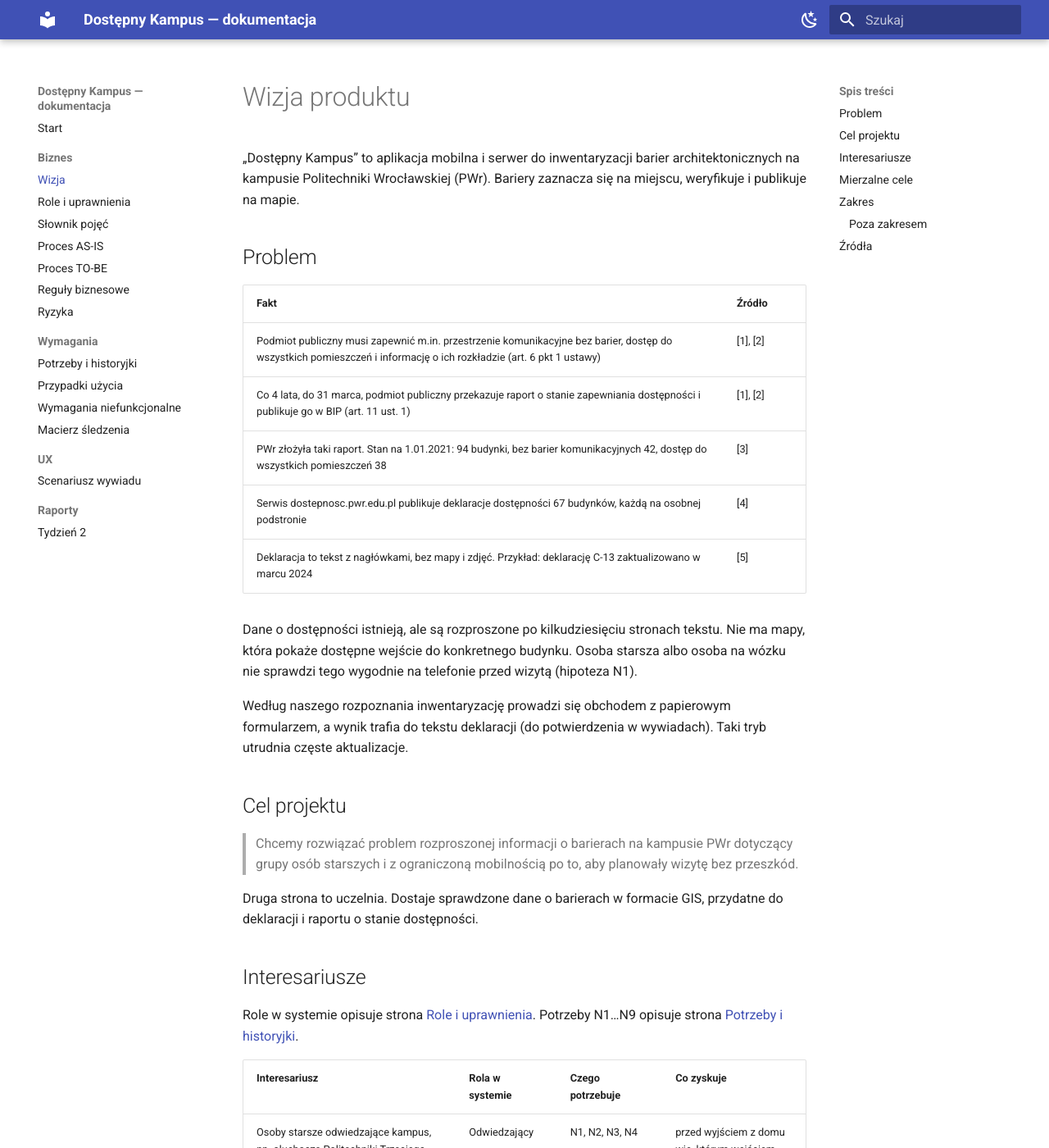
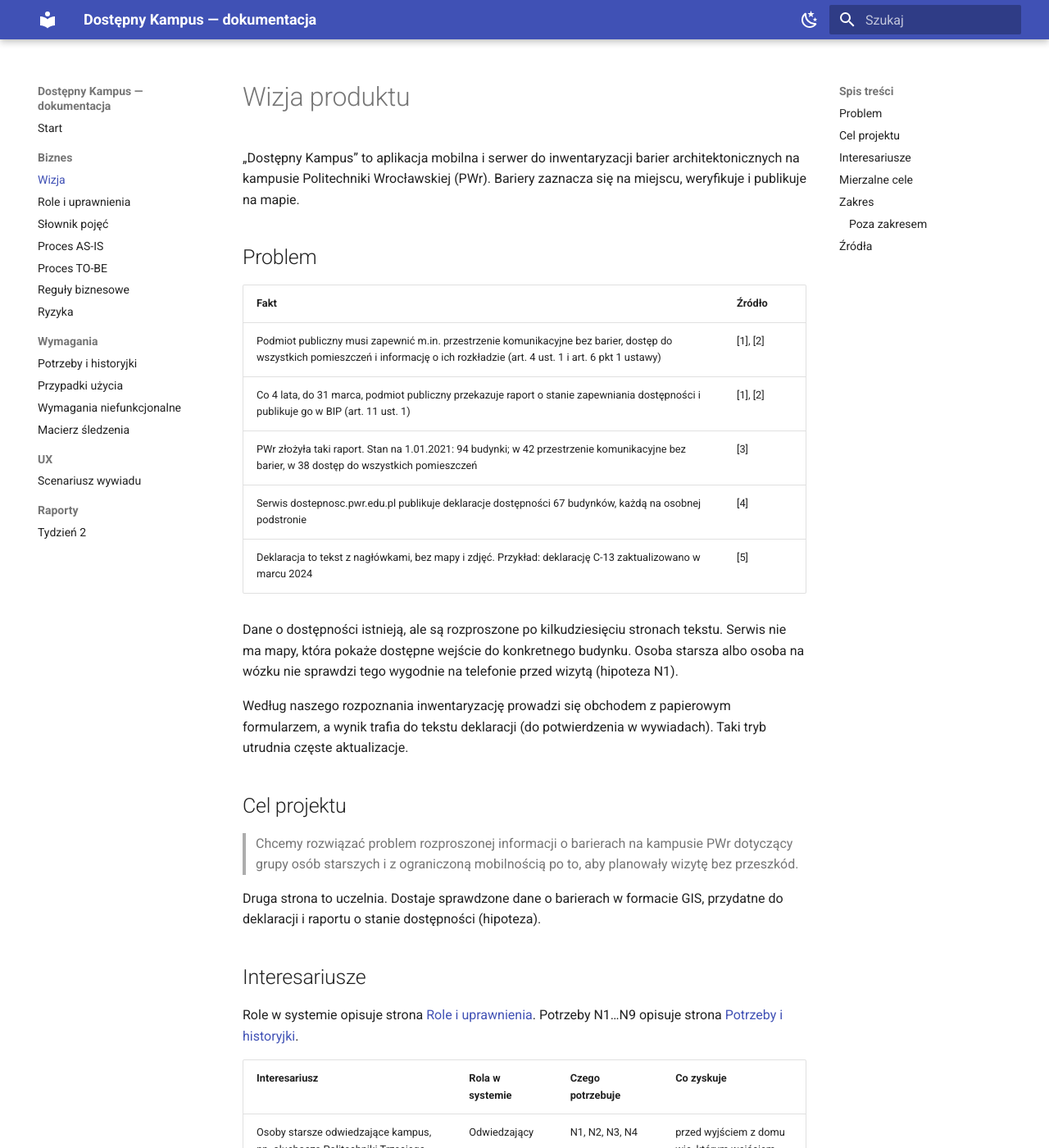
Before and after one commit to dostepny-kampus/dostepny-kampus, an MkDocs documentation site: the page built from docs/docs/biznes/wizja.md, in a window 1280 px wide and 1400 px high. Shown: the whole window at 82% size. Built offline with MkDocs 1.6.1 and Material for MkDocs 9.7.7, drawn with Linux system fonts in a browser that asks for light colours; some of the changed text lies outside the part shown.

Commit message:
docs(biznes): fix legal reference and scope of claims in vision problem

```diff
--- a/docs/docs/biznes/wizja.md
+++ b/docs/docs/biznes/wizja.md
@@ -6,13 +6,13 @@
 
 | Fakt | Źródło |
 | --- | --- |
-| Podmiot publiczny musi zapewnić m.in. przestrzenie komunikacyjne bez barier, dostęp do wszystkich pomieszczeń i informację o ich rozkładzie (art. 6 pkt 1 ustawy) | [1], [2] |
+| Podmiot publiczny musi zapewnić m.in. przestrzenie komunikacyjne bez barier, dostęp do wszystkich pomieszczeń i informację o ich rozkładzie (art. 4 ust. 1 i art. 6 pkt 1 ustawy) | [1], [2] |
 | Co 4 lata, do 31 marca, podmiot publiczny przekazuje raport o stanie zapewniania dostępności i publikuje go w BIP (art. 11 ust. 1) | [1], [2] |
-| PWr złożyła taki raport. Stan na 1.01.2021: 94 budynki, bez barier komunikacyjnych 42, dostęp do wszystkich pomieszczeń 38 | [3] |
+| PWr złożyła taki raport. Stan na 1.01.2021: 94 budynki; w 42 przestrzenie komunikacyjne bez barier, w 38 dostęp do wszystkich pomieszczeń | [3] |
 | Serwis dostepnosc.pwr.edu.pl publikuje deklaracje dostępności 67 budynków, każdą na osobnej podstronie | [4] |
 | Deklaracja to tekst z nagłówkami, bez mapy i zdjęć. Przykład: deklarację C-13 zaktualizowano w marcu 2024 | [5] |
 
-Dane o dostępności istnieją, ale są rozproszone po kilkudziesięciu stronach tekstu. Nie ma mapy, która pokaże dostępne wejście do konkretnego budynku. Osoba starsza albo osoba na wózku nie sprawdzi tego wygodnie na telefonie przed wizytą (hipoteza N1).
+Dane o dostępności istnieją, ale są rozproszone po kilkudziesięciu stronach tekstu. Serwis nie ma mapy, która pokaże dostępne wejście do konkretnego budynku. Osoba starsza albo osoba na wózku nie sprawdzi tego wygodnie na telefonie przed wizytą (hipoteza N1).
 
 Według naszego rozpoznania inwentaryzację prowadzi się obchodem z papierowym formularzem, a wynik trafia do tekstu deklaracji (do potwierdzenia w wywiadach). Taki tryb utrudnia częste aktualizacje.
 
@@ -20,7 +20,7 @@ Według naszego rozpoznania inwentaryzację prowadzi się obchodem z papierowym
 
 > Chcemy rozwiązać problem rozproszonej informacji o barierach na kampusie PWr dotyczący grupy osób starszych i z ograniczoną mobilnością po to, aby planowały wizytę bez przeszkód.
 
-Druga strona to uczelnia. Dostaje sprawdzone dane o barierach w formacie GIS, przydatne do deklaracji i raportu o stanie dostępności.
+Druga strona to uczelnia. Dostaje sprawdzone dane o barierach w formacie GIS, przydatne do deklaracji i raportu o stanie dostępności (hipoteza).
 
 ## Interesariusze
 
@@ -69,7 +69,7 @@ Zachowanie na poziomach 2 i 3 opisują reguły BR-G1…BR-G4 na stronie [Reguły
 ## Źródła
 
 1. Ustawa z dnia 19 lipca 2019 r. o zapewnianiu dostępności osobom ze szczególnymi potrzebami, Dz.U. 2019 poz. 1696, tekst jednolity Dz.U. 2024 poz. 1411 — metryka aktu: <https://api.sejm.gov.pl/eli/acts/DU/2019/1696>
-2. Tekst ogłoszony ustawy (art. 3, 6, 11): <https://eli.gov.pl/eli/DU/2019/1696/ogl/pol/pdf>
+2. Tekst ogłoszony ustawy (art. 3, 4, 6, 11): <https://eli.gov.pl/eli/DU/2019/1696/ogl/pol/pdf>
 3. Raport PWr o stanie zapewniania dostępności, stan na 1.01.2021: <https://bip.pwr.edu.pl/fcp/uGBUKOQtTKlQhbx08SlkTVxZeUTgtCgg9ACFDC0RFT3lBG1gnBVcoFW8SBDRKHg/4/public/bip/raport_29032021_wersja_dostepna.pdf>
 4. Deklaracje dostępności budynków PWr: <https://dostepnosc.pwr.edu.pl/dostepnosc-architektoniczna/deklaracje-dostepnosci-budynkow>
 5. Deklaracja dostępności budynku C-13: <https://dostepnosc.pwr.edu.pl/dostepnosc-architektoniczna/deklaracje-dostepnosci-budynkow/budynki-c/c13>
```
